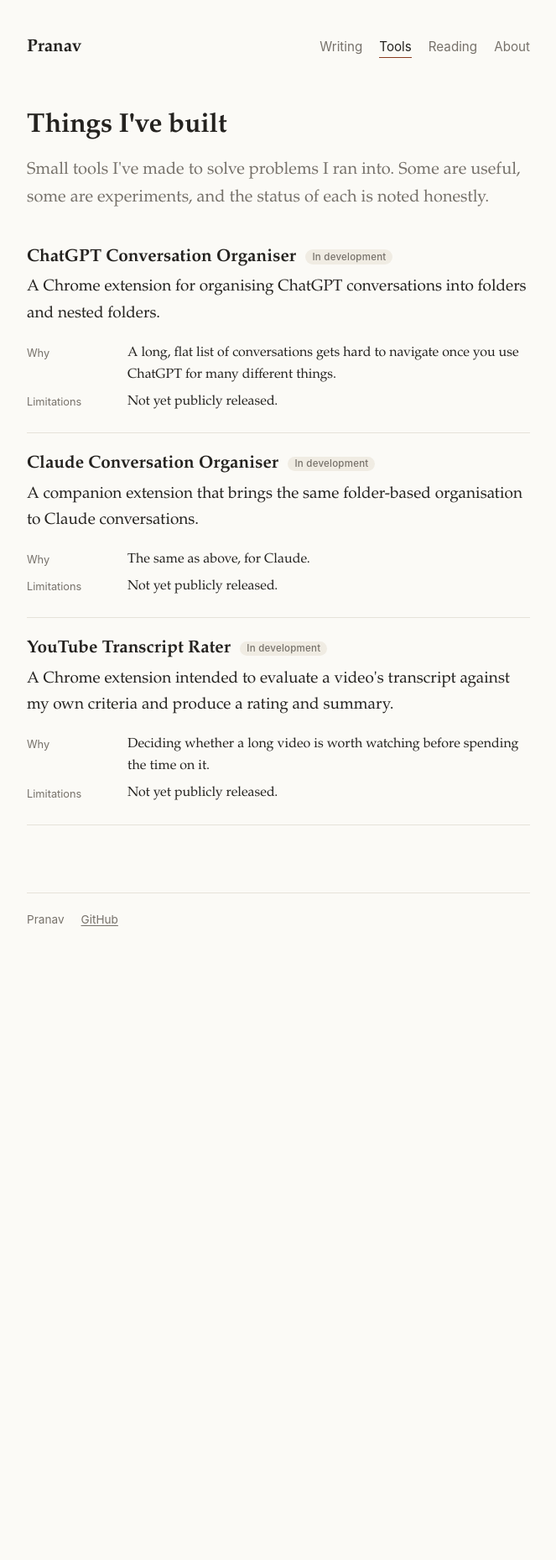
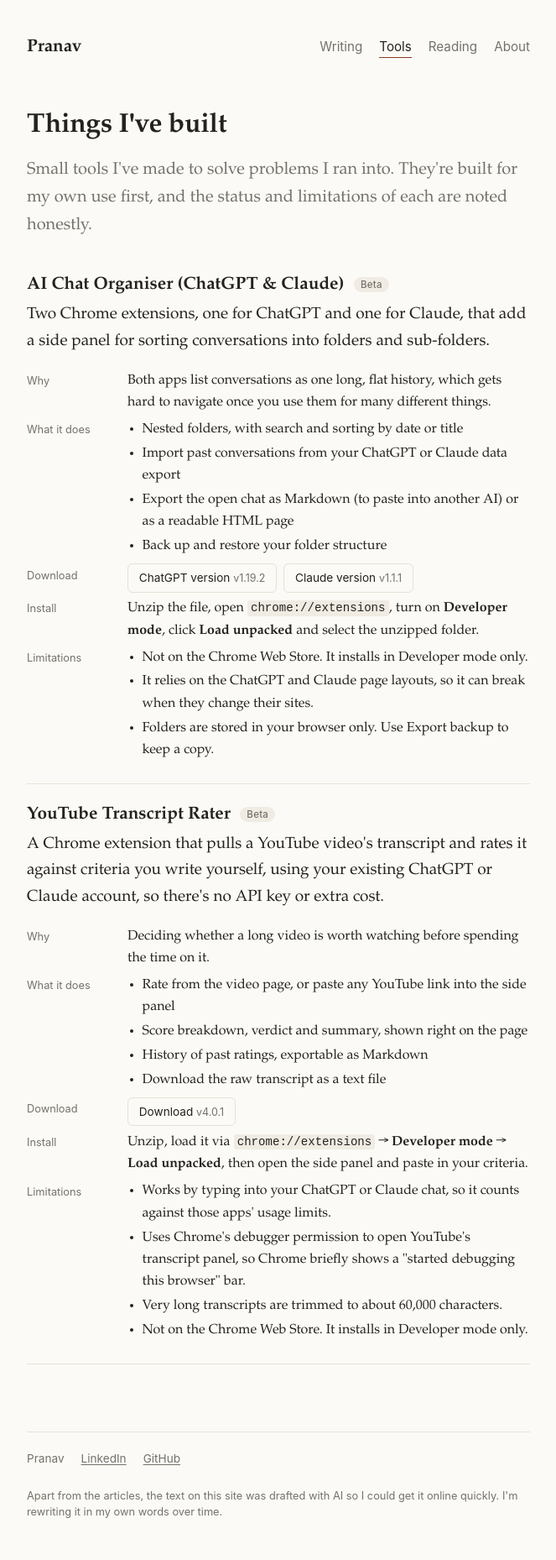
Before and after one commit to P-sinkar/P-sinkar.github.io, a Jekyll site: the page built from tools.html, in a window 1280 px wide. Shown: the whole page at 84% size, without its empty margins (308-971 px from the left). Built offline with Jekyll 4.4.1, drawn with Linux system fonts in a browser that asks for light colours; before the commit the page ends 1154 px from its top, so only the background shows below that.

Commit message:
Add tool downloads, LinkedIn link and AI-drafting note
Co-Authored-By: Claude Opus 5.5 <noreply@anthropic.com>
Claude-Session: https://claude.ai/code/session_01WLZp7DsgwKqm3Zbe75ynJs

```diff
--- a/_config.yml
+++ b/_config.yml
@@ -6,8 +6,11 @@ description: A place for things I think about, build, and find interesting.
 
 # Your links. Leave any of them blank ("") and it simply won't show.
 email: ""            # e.g. you@example.com
-linkedin: ""         # full URL, e.g. https://www.linkedin.com/in/your-handle
+linkedin: "https://www.linkedin.com/in/pranav-sinkar/"
 github: "https://github.com/P-sinkar"
+
+# Note shown at the bottom of every page. Delete the text (leave "") to hide it.
+ai_note: "Apart from the articles, the text on this site was drafted with AI so I could get it online quickly. I'm rewriting it in my own words over time."
 
 # Hosting.
 # If your repo is named <username>.github.io, leave baseurl as "".
--- a/_data/tools.yml
+++ b/_data/tools.yml
@@ -3,24 +3,50 @@
 # leave it out and it won't show. Order here = order on the page.
 #
 # Fields:
-#   name, description, problem, status, source (URL), install, limitations
+#   name, description, problem, status, features (list), downloads (list of label/file/version),
+#   install, limitations (list), source (URL)
+#
+# Download files live in assets/downloads/. To ship a new version, upload the new zip there
+# and update the file name and version below.
 
-- name: ChatGPT Conversation Organiser
-  description: A Chrome extension for organising ChatGPT conversations into folders and nested folders.
-  problem: A long, flat list of conversations gets hard to navigate once you use ChatGPT for many different things.
-  status: In development
-  # source: https://github.com/your-handle/chatgpt-organiser
-  # install: Download the folder, open chrome://extensions, turn on Developer mode, click "Load unpacked" and select the folder.
-  limitations: Not yet publicly released.
-
-- name: Claude Conversation Organiser
-  description: A companion extension that brings the same folder-based organisation to Claude conversations.
-  problem: The same as above, for Claude.
-  status: In development
-  limitations: Not yet publicly released.
+- name: AI Chat Organiser (ChatGPT & Claude)
+  description: Two Chrome extensions, one for ChatGPT and one for Claude, that add a side panel for sorting conversations into folders and sub-folders.
+  problem: Both apps list conversations as one long, flat history, which gets hard to navigate once you use them for many different things.
+  status: Beta
+  features:
+    - Nested folders, with search and sorting by date or title
+    - Import past conversations from your ChatGPT or Claude data export
+    - Export the open chat as Markdown (to paste into another AI) or as a readable HTML page
+    - Back up and restore your folder structure
+  downloads:
+    - label: ChatGPT version
+      file: chatgpt-organizer-v1.19.2.zip
+      version: 1.19.2
+    - label: Claude version
+      file: claude-organizer-v1.1.1.zip
+      version: 1.1.1
+  install: Unzip the file, open `chrome://extensions`, turn on **Developer mode**, click **Load unpacked** and select the unzipped folder.
+  limitations:
+    - Not on the Chrome Web Store. It installs in Developer mode only.
+    - It relies on the ChatGPT and Claude page layouts, so it can break when they change their sites.
+    - Folders are stored in your browser only. Use Export backup to keep a copy.
 
 - name: YouTube Transcript Rater
-  description: A Chrome extension intended to evaluate a video's transcript against my own criteria and produce a rating and summary.
+  description: A Chrome extension that pulls a YouTube video's transcript and rates it against criteria you write yourself, using your existing ChatGPT or Claude account, so there's no API key or extra cost.
   problem: Deciding whether a long video is worth watching before spending the time on it.
-  status: In development
-  limitations: Not yet publicly released.
+  status: Beta
+  features:
+    - Rate from the video page, or paste any YouTube link into the side panel
+    - Score breakdown, verdict and summary, shown right on the page
+    - History of past ratings, exportable as Markdown
+    - Download the raw transcript as a text file
+  downloads:
+    - label: Download
+      file: yt-transcript-rater-v4.0.1.zip
+      version: 4.0.1
+  install: Unzip, load it via `chrome://extensions` → **Developer mode** → **Load unpacked**, then open the side panel and paste in your criteria.
+  limitations:
+    - Works by typing into your ChatGPT or Claude chat, so it counts against those apps' usage limits.
+    - Uses Chrome's debugger permission to open YouTube's transcript panel, so Chrome briefly shows a "started debugging this browser" bar.
+    - Very long transcripts are trimmed to about 60,000 characters.
+    - Not on the Chrome Web Store. It installs in Developer mode only.
--- a/_layouts/default.html
+++ b/_layouts/default.html
@@ -29,6 +29,7 @@
     {% if site.email and site.email != "" %}<a href="mailto:{{ site.email }}">Email</a>{% endif %}
     {% if site.linkedin and site.linkedin != "" %}<a href="{{ site.linkedin }}">LinkedIn</a>{% endif %}
     {% if site.github and site.github != "" %}<a href="{{ site.github }}">GitHub</a>{% endif %}
+    {% if site.ai_note and site.ai_note != "" %}<p class="ai-note">{{ site.ai_note }}</p>{% endif %}
   </footer>
 </body>
 </html>
--- a/assets/style.css
+++ b/assets/style.css
@@ -170,3 +170,26 @@ th, td { text-align: left; padding: .4rem .75rem .4rem 0; border-bottom: 1px sol
   .tool dl { grid-template-columns: 1fr; gap: 0; }
   .tool dt { padding-top: .6rem; }
 }
+
+/* ---------- tool details: lists & downloads ---------- */
+
+.tool dd ul { margin: 0; padding-left: 1.1rem; }
+.tool dd li { margin-bottom: .15rem; }
+.downloads { display: flex; flex-wrap: wrap; gap: .5rem; }
+.dl {
+  display: inline-block;
+  padding: .3rem .8rem;
+  border: 1px solid var(--rule);
+  border-radius: 6px;
+  font-family: var(--sans);
+  font-size: .85rem;
+  color: var(--text);
+  text-decoration: none;
+}
+.dl:hover { border-color: var(--accent); color: var(--accent); }
+.dl span { color: var(--muted); font-size: .78rem; }
+
+/* ---------- AI-drafting note ---------- */
+
+.ai-note { flex-basis: 100%; margin: .25rem 0 0; font-size: .8rem; line-height: 1.5; }
+.site-footer { flex-wrap: wrap; }
--- a/tools.html
+++ b/tools.html
@@ -4,7 +4,7 @@ title: Tools
 permalink: /tools/
 ---
 <h1>Things I've built</h1>
-<p class="lede">Small tools I've made to solve problems I ran into. Some are useful, some are experiments, and the status of each is noted honestly.</p>
+<p class="lede">Small tools I've made to solve problems I ran into. They're built for my own use first, and the status and limitations of each are noted honestly.</p>
 
 {% for tool in site.data.tools %}
 <article class="tool" id="{{ tool.name | slugify }}">
@@ -12,8 +12,10 @@ permalink: /tools/
   <p>{{ tool.description }}</p>
   <dl>
     {% if tool.problem %}<dt>Why</dt><dd>{{ tool.problem }}</dd>{% endif %}
+    {% if tool.features %}<dt>What it does</dt><dd><ul>{% for f in tool.features %}<li>{{ f }}</li>{% endfor %}</ul></dd>{% endif %}
+    {% if tool.downloads %}<dt>Download</dt><dd class="downloads">{% for d in tool.downloads %}<a class="dl" href="{{ '/assets/downloads/' | append: d.file | relative_url }}" download>{{ d.label }}{% if d.version %} <span>v{{ d.version }}</span>{% endif %}</a>{% endfor %}</dd>{% endif %}
     {% if tool.install %}<dt>Install</dt><dd>{{ tool.install | markdownify | remove: "<p>" | remove: "</p>" }}</dd>{% endif %}
-    {% if tool.limitations %}<dt>Limitations</dt><dd>{{ tool.limitations }}</dd>{% endif %}
+    {% if tool.limitations %}<dt>Limitations</dt><dd><ul>{% for l in tool.limitations %}<li>{{ l }}</li>{% endfor %}</ul></dd>{% endif %}
     {% if tool.source %}<dt>Source</dt><dd><a href="{{ tool.source }}">{{ tool.source | remove: "https://" }}</a></dd>{% endif %}
   </dl>
 </article>
```
Also changed, not shown: README.md, 3 other files.
